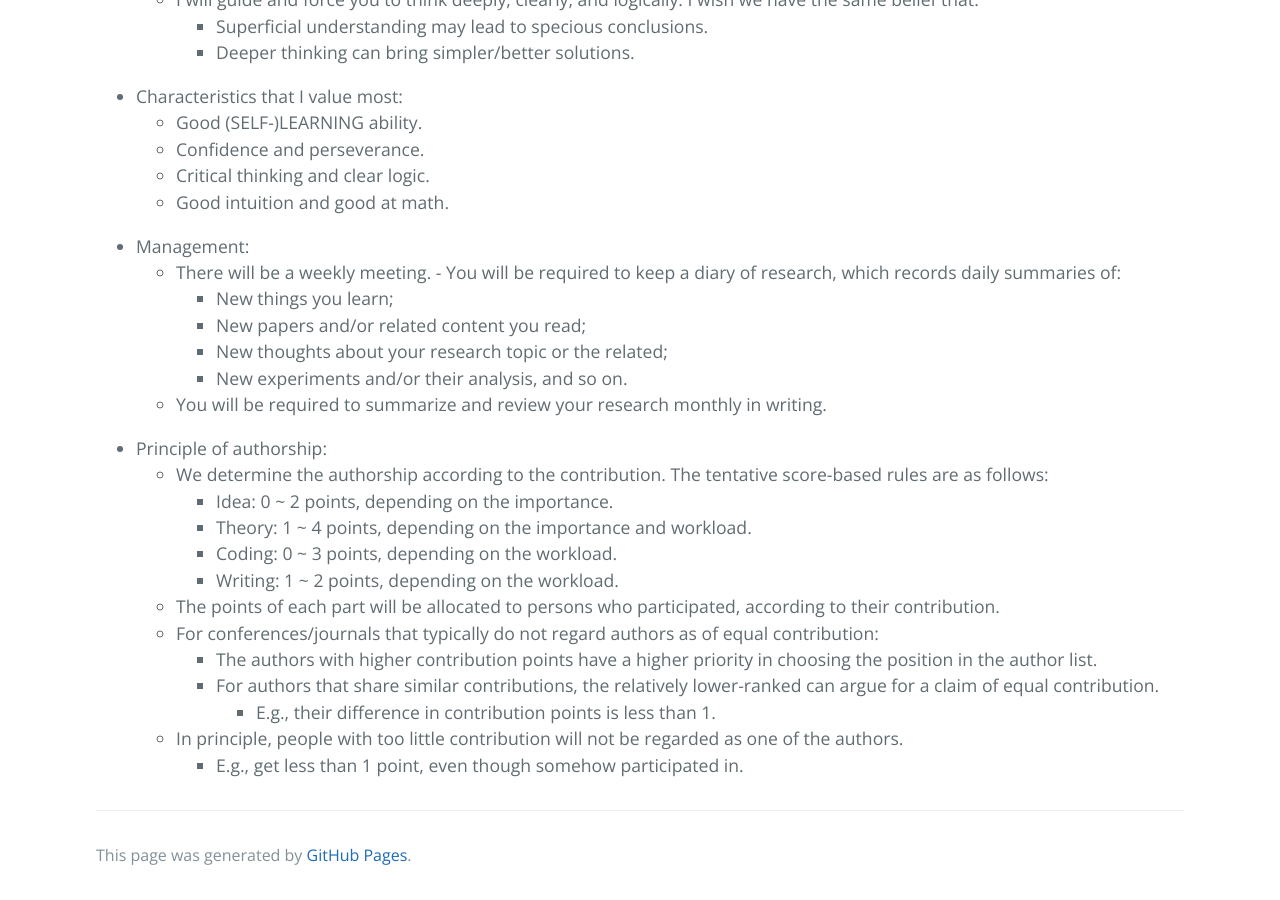
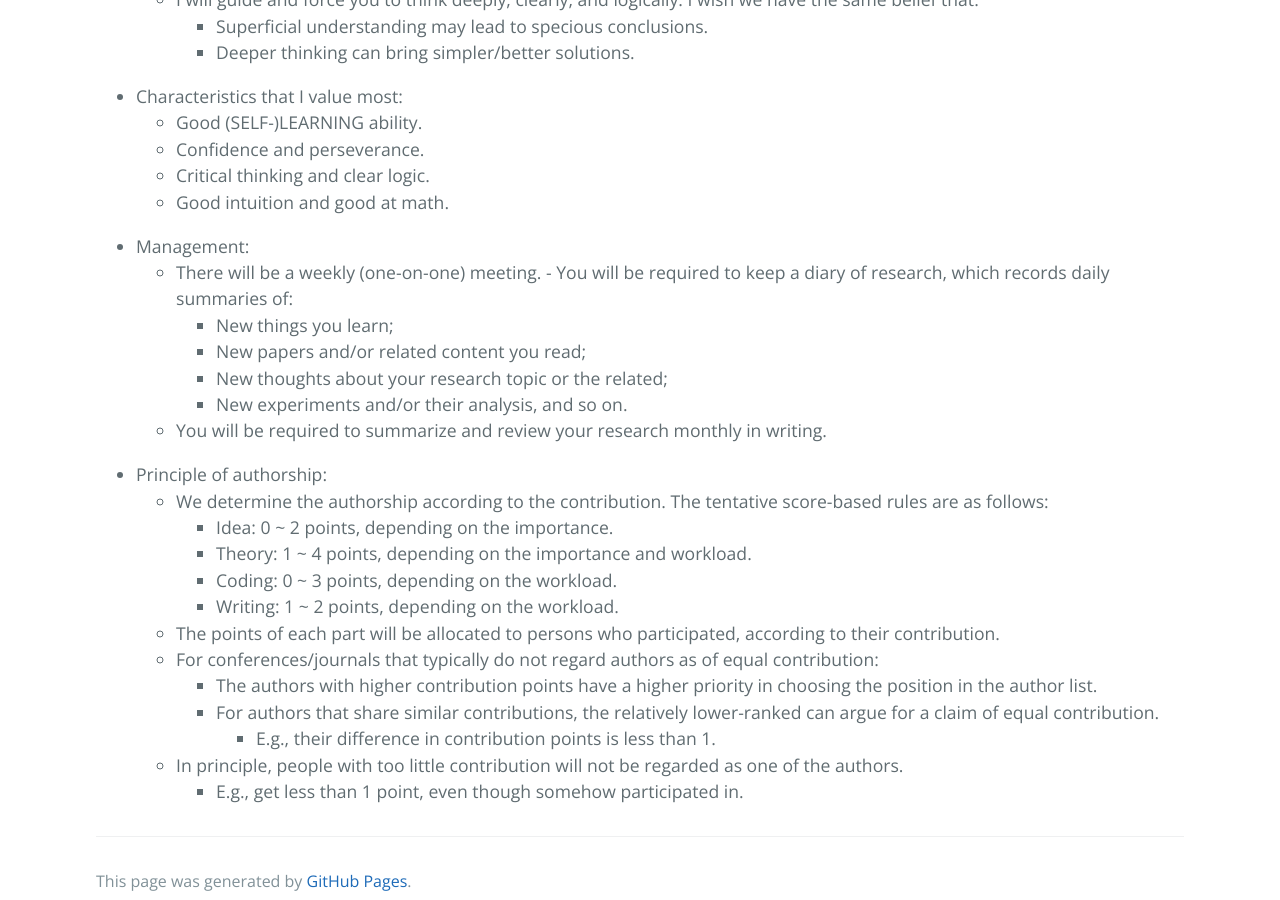
Before and after one commit to ZhimingZhou/zhimingzhou.github.io, a Jekyll site: the page built from _posts/2021-10-11-Prospective-Students.md, in a window 1280 px wide and 900 px high, scrolled down 1285 px. Built offline with Jekyll 4.4.1, drawn with Linux system fonts in a browser that asks for light colours; comment, search, counter and statistics services are not loaded.

Commit message:
Update 2021-10-11-Prospective-Students.md

```diff
--- a/_posts/2021-10-11-Prospective-Students.md
+++ b/_posts/2021-10-11-Prospective-Students.md
@@ -58,7 +58,7 @@ I’m looking for talented students with enthusiasm for fundamental research in
 
 <!--  -->
 - Management:
-	- There will be a weekly meeting.
+	- There will be a weekly (one-on-one) meeting.
  	- You will be required to keep a diary of research, which records daily summaries of:
 		- New things you learn;
 		- New papers and/or related content you read;
```
